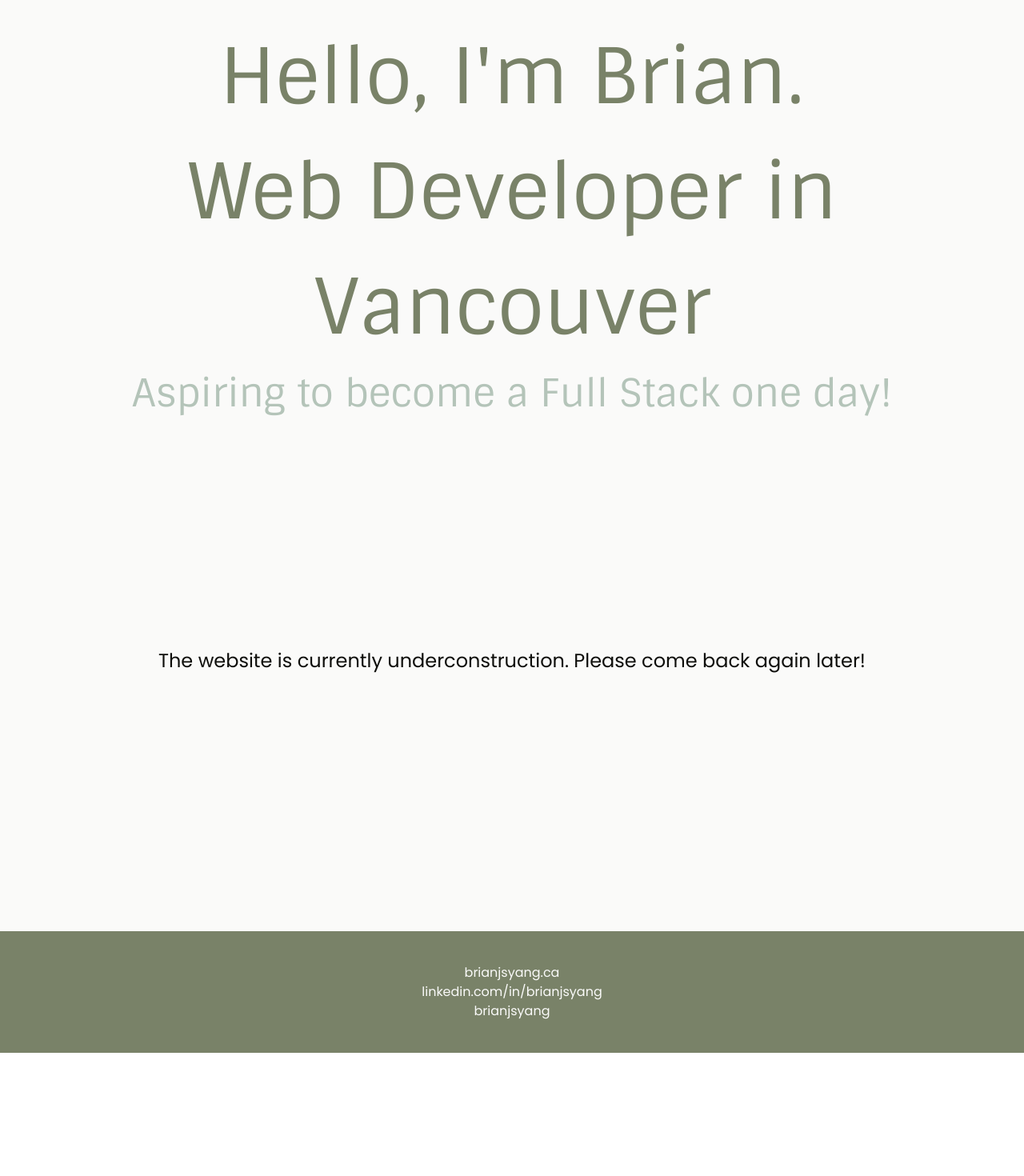
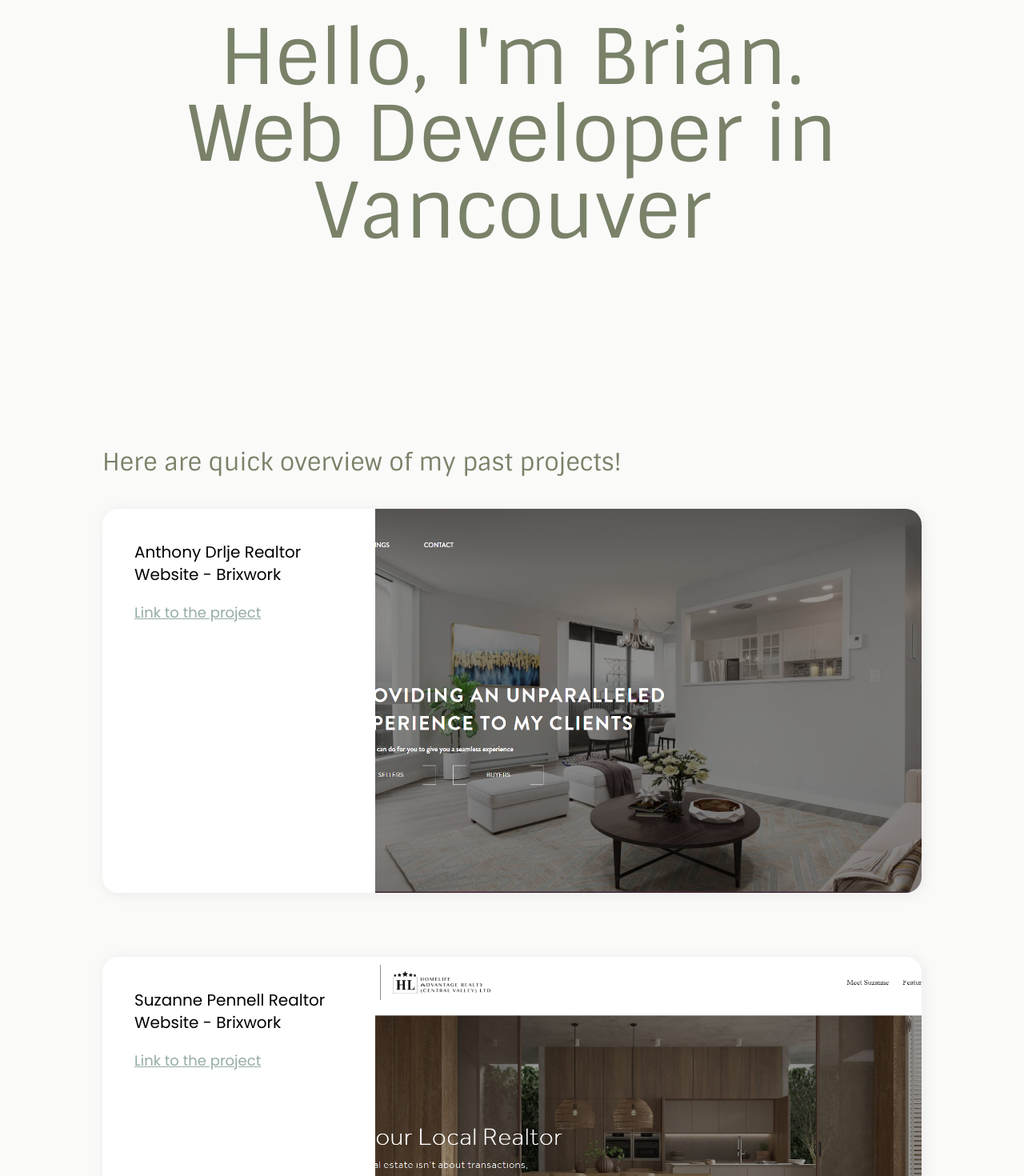
Before and after one commit to brianjsyang/portfolio-website, a Next.js app: page / in a window 1280 px wide. Shown: the part 120-1590 px from the top of the page at 80% size. Before the commit the page ends 1436 px from the top, so only its background shows below. Built offline with nearby package versions, Linux system fonts and the light colour scheme.

Commit message:
Jan 25th Update

```diff
--- /dev/null
+++ b/app/lib/definitions.ts
@@ -0,0 +1,6 @@
+export type Project = {
+    name: string;
+    url: string;
+    source: string; // although just defined as string, it can only be either company or freelance...
+    imgPath: Array<string>; // array of path string
+}
--- a/app/page.tsx
+++ b/app/page.tsx
@@ -10,28 +10,66 @@
  *
  * note: Build failed due to not-escaped apostrophe ... need to be more careful about that
  */
+import FooterBlock from "@/app/ui/footer"
+import ProjectBlock from "@/app/ui/project-block"
+import { Project } from "@/app/lib/definitions"
+
+
+// define all of my projects here
+const projects: Project[] = [
+  { // Anthonly Drlje Website
+    name: 'Anthony Drlje Realtor Website',
+    url: 'https://www.anthonydrlje.com/',
+    source: 'Brixwork',
+    imgPath: ['/anthonydrlje/1.png'],
+  },
+  { // Suzanne Pennell Website
+    name: 'Suzanne Pennell Realtor Website',
+    url: 'https://www.suzannepennell.com/',
+    source: 'Brixwork',
+    imgPath: ['/suzannepennell/1.png'],
+  }
+]
 
 
 export default function Home() {
   return (
     <main className="bg-background">
-      <section className="pt-36 pb-10 px-5">
-        <h1 className="font-title text-8xl text-center text-primary leading-normal">Hello, I&apos;m Brian.</h1>
-        <h1 className="font-title text-8xl text-center text-primary leading-normal">Web Developer in Vancouver</h1>
-        <h2 className="font-title text-5xl text-center text-secondary leading-normal">Aspiring to become a Full Stack one day!</h2>
+      <section className="pt-36 pb-10 px-10">
+        <h1 className="font-title text-4xl md:text-6xl lg:text-8xl text-center text-primary md:leading-normal">Hello, I&apos;m Brian.</h1>
+        <h1 className="font-title text-4xl md:text-6xl lg:text-8xl text-center text-primary md:leading-normal">Web Developer in Vancouver</h1>
       </section>
 
 
-      <section className="container-xl py-60">
-        <h6 className="font-body text-2xl text-center text-paragraph leading-normal">The website is currently underconstruction. Please come back again later!</h6>
+      <section className="xl:container pt-32 pb-20 px-8 md:px-16 lg:pt-52 lg:px-32">
+        <h2 className="font-title text-2xl lg:text-3xl text-primary leading-normal pb-10">Here are quick overview of my past projects!</h2>
+
+        <div className="flex flex-col gap-y-10 lg:gap-y-20">
+          { // Loop through the project array and display all of them!
+            projects.map((eachProject, key) => (
+              <ProjectBlock project={eachProject} key={key}/>
+            ))
+          }
+        </div>
       </section>
 
-      <footer className="bg-primary p-10 mt-20">
-        {/* Convert this to an array so i dont have to add css for each one. */}
-        <a className="text-center font-body text-background block w-min m-auto" href="https://www.brianjsyang.ca">brianjsyang.ca</a> {/* Add website icon? */}
-        <a className="text-center font-body text-background block w-min m-auto" href="https://www.linkedin.com/in/brianjsyang/">linkedin.com/in/brianjsyang</a> {/* Add a LinkedIn Icon */}
-        <a className="text-center font-body text-background block w-min m-auto" href="https://github.com/brianjsyang/">brianjsyang</a> {/* TODO: Add a Github icon before the name */}
-      </footer>
+      {/**
+       * After the projects, display my cover letter
+       * Comfortable languges?
+       *
+       * Also show the tools I used for this website, showing interest in learning new things,
+       * Always on the lookout for the new and modern stuff
+       * Framework:
+       * 1. Next.js
+       * 2. TailWindCss
+       * 3. Anime.js?
+       *
+       * Tools used
+       * 1. Font Pair
+       * 2. Real Time Colors
+       */}
+
+      <FooterBlock />
     </main>
   )
 }
--- /dev/null
+++ b/app/ui/footer.tsx
@@ -0,0 +1,16 @@
+
+export default function FooterBlock() {
+    return (
+        <footer className="bg-primary p-10 mt-20">
+            <a className="text-center font-body text-background block w-min m-auto" href="https://www.brianjsyang.ca" target="_blank">brianjsyang.ca</a>
+            <a className="text-center font-body text-background block w-min m-auto" href="https://www.linkedin.com/in/brianjsyang/" target="_blank">linkedin.com/in/brianjsyang</a>
+            <a className="text-center font-body text-background block w-min m-auto" href="https://github.com/brianjsyang/" target="_blank">brianjsyang</a>
+        </footer>
+    )
+}
+
+/**
+ * Some Ideas
+ * Convert this to an array so i dont have to add css for each one.
+ * Get icon svgs and add it before each line.
+ */
--- /dev/null
+++ b/app/ui/project-block.tsx
@@ -0,0 +1,30 @@
+import { Project } from "@/app/lib/definitions";
+import Image from 'next/image'
+
+export default function ProjectBlock({ project }: { project: Project;}) {
+  let alt_string = `${project.name} screenshot`;
+
+  return (
+    <div className="flex flex-col lg:flex-row min-h-card lg:min-h-card-lg justify-between column-2 shadow-card border-solid border-off-white rounded-20 overflow-hidden bg-[#FFFFFF] ">
+      <div className="lg:w-2/3 lg:order-2">
+        {/* For now, just use the first image. */}
+        <Image className="h-full w-full object-cover" src={project.imgPath[0]} alt={alt_string} width="800" height="800" priority={true} />
+      </div>
+
+      <div className="p-10 lg:w-1/3 lg:order-1">
+        <h2 className="font-body text-xl pb-5">{project.name} - {project.source}</h2>
+        <a className="font-body text-lg w-min mt-5 underline text-accent" href={project.url} target="_blank">Link to the project</a>
+      </div>
+    </div>
+  )
+  }
+
+  /**
+   * Some ideas
+   * 1. Each project is displayed as card style... with shadow drop
+   * 2. left text, right img
+   * 3. Detect source and replace with company icon + company name
+   *
+   * Ambitious ideas
+   * 1. Make the right image a slider
+   */
--- a/tailwind.config.ts
+++ b/tailwind.config.ts
@@ -11,6 +11,16 @@ const config: Config = {
       fontFamily: {
         title: ['var(--font-sintony)'],
         body: ['var(--font-poppins)'],
+      },
+      borderRadius: {
+        '20' : '20px'
+      },
+      minHeight: {
+        'card' : '15rem',
+        'card-lg' : '30rem'
+      },
+      boxShadow: {
+        'card': '2px 2px 15px 0 rgba(210, 210, 210, .4)',
       }
     },
 
@@ -25,6 +35,7 @@ const config: Config = {
       'primary': '#798268',
       'secondary': '#b4c4b9',
       'accent': '#95aba5',
+      'off-white': '#f1f1f1',
     },
   },
   plugins: [],
```
Also changed, not shown: public/anthonydrlje/1.png (added), public/suzannepennell/1.png (added).
